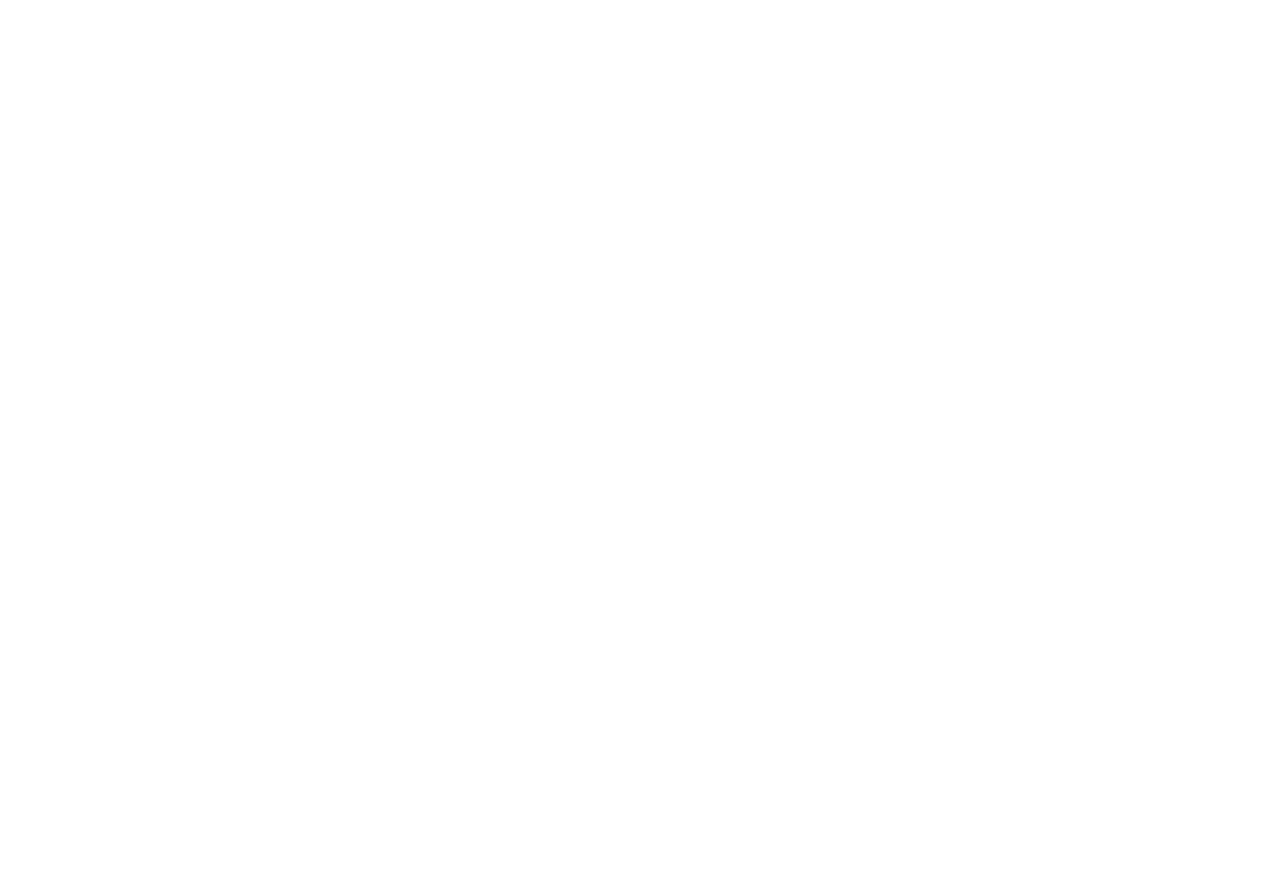
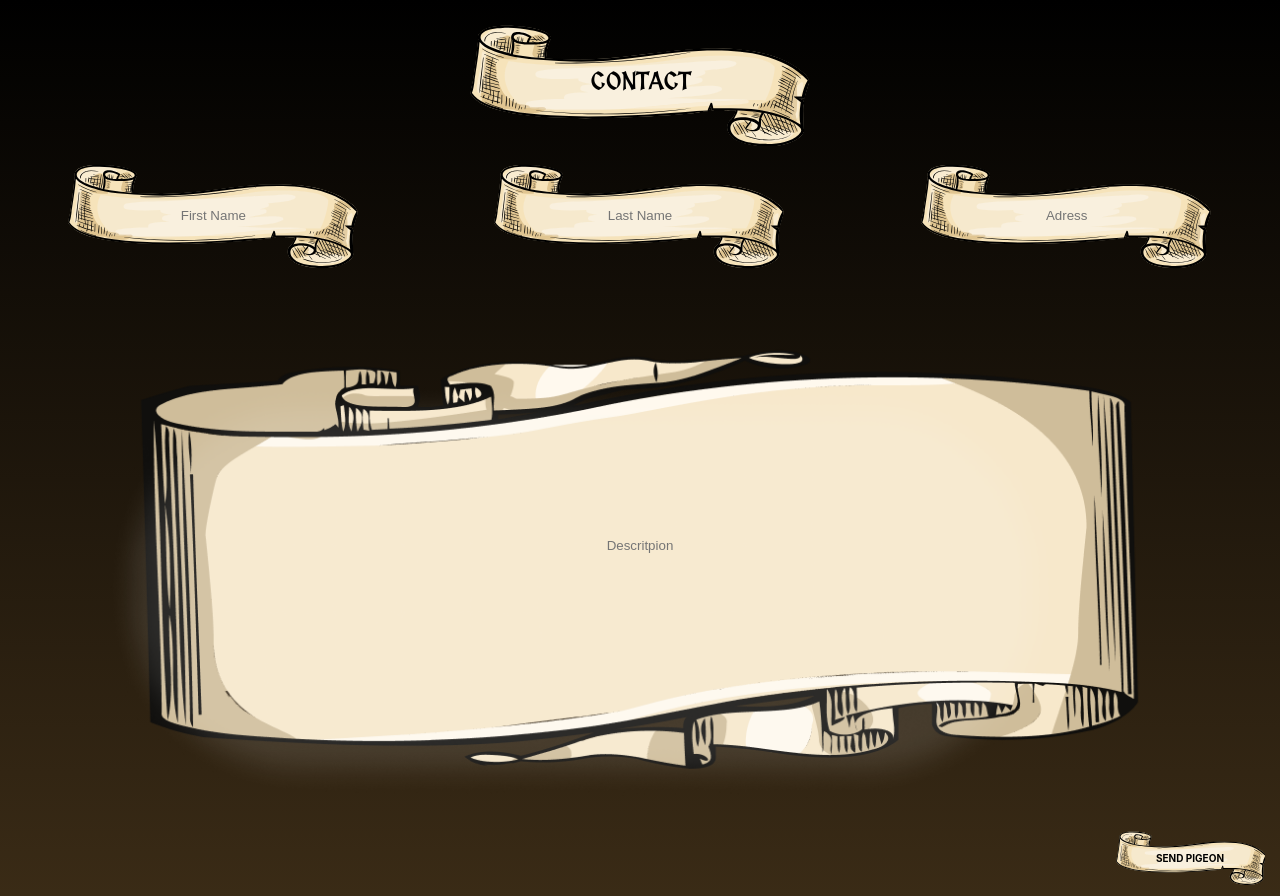
Before and after one commit to elyayanami/geolemploi, a React (Create React App) app in the folder geolemploi/: page /contact in a window 1280 px wide. Before the commit this address had no page. Before the commit the page ends 800 px from the top, so only its background shows below. Built offline with nearby package versions, Linux system fonts and the light colour scheme.

Commit message:
page contact

```diff
--- a/geolemploi/src/App.js
+++ b/geolemploi/src/App.js
@@ -1,7 +1,7 @@
 import { Routes, Route } from 'react-router-dom';
 import Landing from './screens/Landing';
 import Home from './screens/Home';
-
+import Contact from './screens/Contact';
 
 
 function App() {
@@ -10,6 +10,7 @@
       <Routes>
         <Route path="/" element={<Landing />} />
         <Route path="/home" element={<Home />} />
+        <Route path='/contact' element={<Contact />} />
       </Routes>
     </div>
   );
--- a/geolemploi/src/index.scss
+++ b/geolemploi/src/index.scss
@@ -1,6 +1,7 @@
 @import './App.scss';
 @import './screens/Landing.scss';
 @import './screens/Home.scss';
+@import './screens/Contact.scss';
 
 body {
   margin: 0;
--- /dev/null
+++ b/geolemploi/src/screens/Contact.js
@@ -0,0 +1,39 @@
+
+
+
+
+const Contact = () => {
+    return (
+        <>
+        <div className="backgroundContact">
+            <div className="encartGlobal" >
+                <div className="encardContact">
+                    <h2 className="titreContact">CONTACT</h2>
+                </div>
+            </div>
+            <div className="inputDiv">
+                <div>
+                    <input className="inputContact" placeholder="First Name"></input>
+                </div>
+                <div>
+                    <input className="inputContact" placeholder="Last Name"></input>
+                </div>
+                <div>
+                    <input className="inputContact" placeholder="Adress"></input>
+                </div>
+            </div>
+            <div className="encartDescription">
+                <div>
+                    <input className="inputDescription" placeholder="Descritpion"></input>
+                </div>
+                <div className="encardPigeon">
+                    <h2 className="titrePigeon">SEND PIGEON</h2>
+                </div>
+            </div>
+        </div>
+        </>
+    )
+}
+
+
+export default Contact;
--- /dev/null
+++ b/geolemploi/src/screens/Contact.scss
@@ -0,0 +1,98 @@
+@import url('https://fonts.googleapis.com/css2?family=MedievalSharp&display=swap');
+
+.backgroundContact {
+    background: linear-gradient(#000000, #3A2B16);
+    background-size: cover;
+    height: 100%;
+}
+
+.encartGlobal {
+    font-family: 'MedievalSharp';
+    display: flex;
+    width: 100vw;
+    height: 20vh;
+}
+
+.encardContact {
+    justify-content: center;
+    display: flex;
+    width: 100vw;
+    height: auto;
+
+}
+
+.titreContact {
+    display: flex;
+    background-image: url('../assets/encart.svg');
+    background-size: cover;
+    background-repeat: no-repeat;
+    width: 345px;
+    height: 126px;
+    color: black;
+    justify-content: center;
+    align-items: center;
+    background-color: transparent;
+}
+
+.inputDiv {
+    display: flex;
+    justify-content: space-around;
+}
+
+.inputContact {
+    display: flex;
+    background-image: url('../assets/encart.svg');
+    background-size: cover;
+    background-repeat: no-repeat;
+    width: 291px;
+    height: 108px;
+    color: black;
+    justify-content: center;
+    align-items: center;
+    border-style: none;
+    text-align: center;
+    background-color: transparent;
+}
+
+.encartDescription {
+    align-items: center;
+    display: flex;
+    flex-direction: column;
+}
+
+.inputDescription {
+    display: flex;
+    background-image: url('../assets/encartGrand.png');
+    background-size: cover;
+    background-repeat: no-repeat;
+    width: 1158px;
+    height: 549px;
+    color: black;
+    justify-content: center;
+    align-items: center;
+    border-style: none;
+    text-align: center;
+    background-color: transparent;
+}
+
+.encardPigeon {
+    justify-content: end;
+    display: flex;
+    width: 100vw;
+    height: auto;
+    margin-right: 30px;
+
+}
+
+.titrePigeon {
+    font-size: 10px;
+    display: flex;
+    background-image: url('../assets/encart.svg');
+    background-size: cover;
+    background-repeat: no-repeat;
+    width: 150px;
+    height: 58px;
+    color: black;
+    justify-content: center;
+    align-items: center;
+}
```
Also changed, not shown: geolemploi/src/assets/encart.svg (added), geolemploi/src/assets/encartGrand.png (added).
